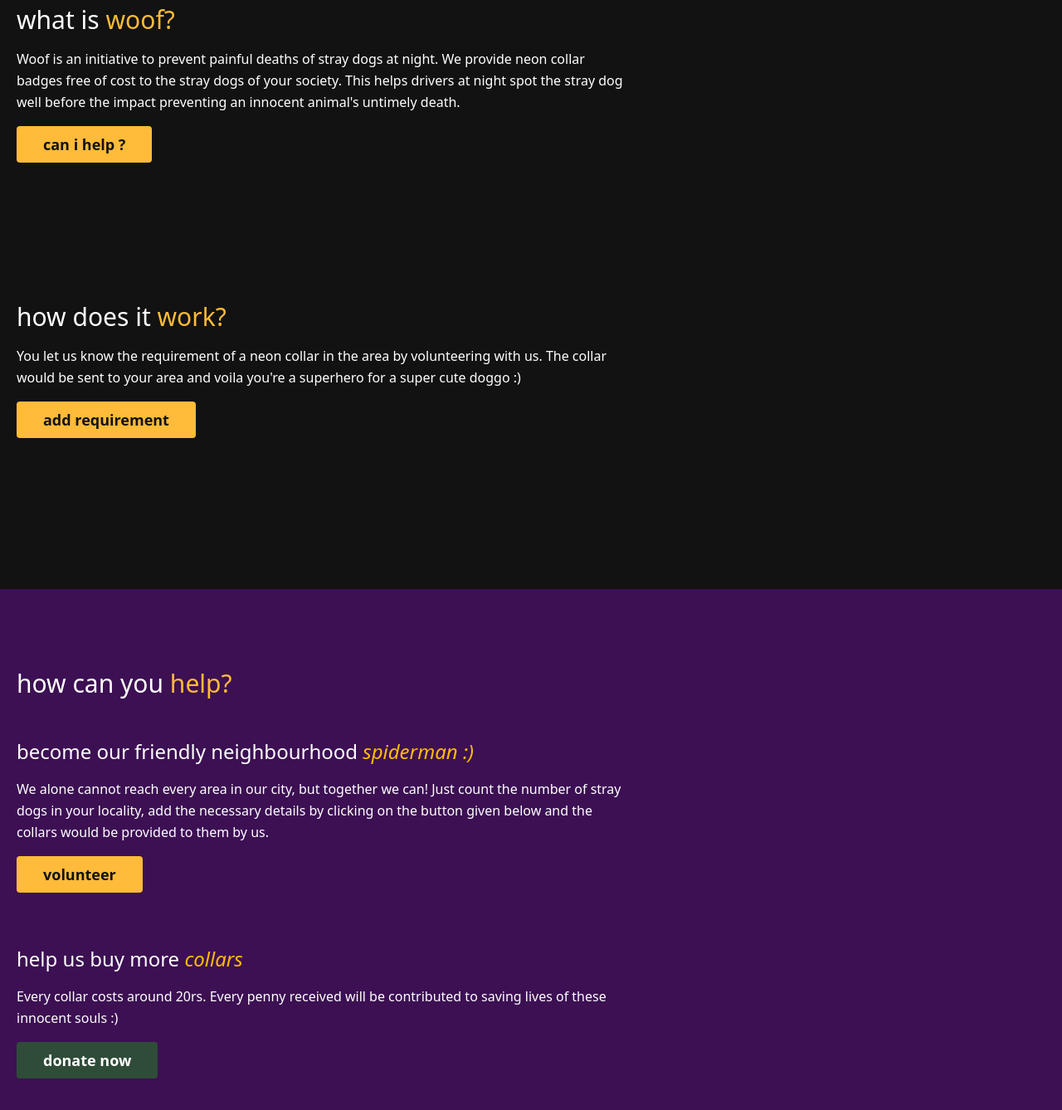
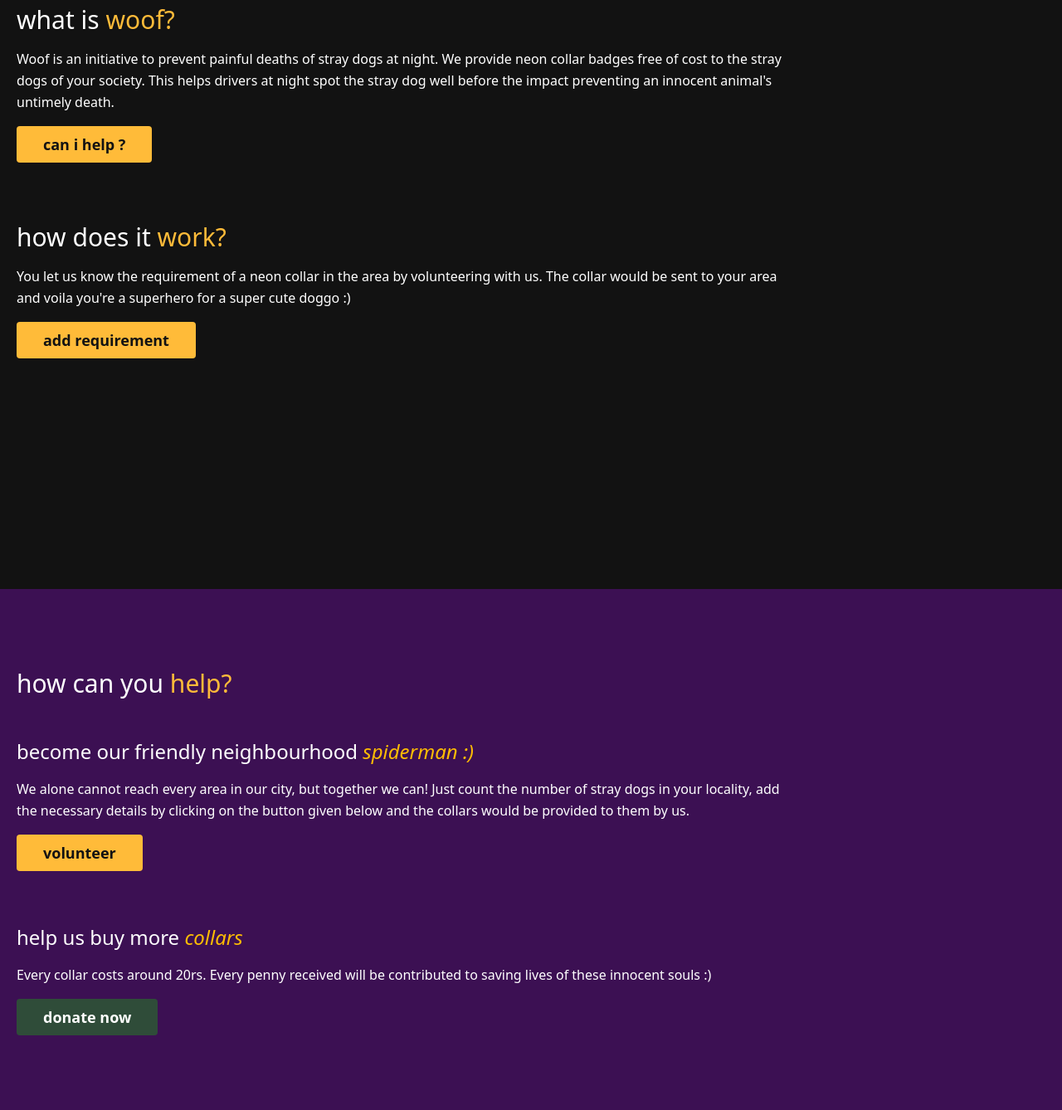
Before and after one commit to RohitMoorjani/dog-collar, a plain HTML site: page index.html in a window 1280 px wide. Shown: the part 890-2228 px from the top of the page at 83% size. Drawn offline with nearby package versions, Linux system fonts and the light colour scheme.

Commit message:
Responsive changes

```diff
--- a/index.html
+++ b/index.html
@@ -11,7 +11,7 @@
 <div class="main">
 
   <header class="text-gray-600 body-font">
-    <div class="container flex  mx-5 p-5 flex-col md:flex-row items-center">
+    <div class="container flex p-5 flex-col md:flex-row items-center">
       <a class="flex title-font text-gray-900 font-medium items-center mb-4 md:mb-0">
         <span class="ml-3 text-4xl ubuntu" style="font-style: italic;">woof!</span>
       </a>
@@ -42,7 +42,7 @@
 
 
   <section class="text-gray-600 body-font">
-    <div class="container px-5 py-24 mx-auto flex flex-wrap items-center" style="padding-bottom: 4rem;">
+    <div class="container px-5 mx-auto flex flex-wrap items-center" style="padding-bottom: 4rem;">
       <div class="lg:w-3/5 md:w-1/2 md:pr-16 lg:pr-0 pr-0">
         <h1 class="title-font font-medium text-3xl" style="color: #fff;">how does it <span style="color: #ffbb39;">work?</span> </h1>
         <p class="leading-relaxed mt-4 text-white" style="color: #fff;">You let us know the requirement of a neon collar in the area by volunteering with us. The collar would be sent to your area and voila you're a superhero for a super cute doggo :)</p>
@@ -70,7 +70,7 @@
 <div class="third" id="third">
 
   <section class="text-gray-600 body-font"></section>
-    <div class="container px-5 py-24 mx-auto flex flex-wrap items-center">
+    <div class="container px-5 py-24 mx-auto flex flex-wrap items-center" style="background: #3c1053;">
       <div class="lg:w-3/5 md:w-1/2 md:pr-16 lg:pr-0 pr-0">
         <h1 class="title-font font-medium text-3xl" style="color: #fff;">how can you <span style="color: #ffbb39;">help?</span> </h1>
         <h2 class="title-font font-medium text-2xl" style="color: #fff; padding-top: 3rem;">become our friendly neighbourhood <span style="color: #FFBD03; font-style: italic;">spiderman :)</span> </h2>
@@ -83,6 +83,14 @@
     </div>
   </section>
 </div>
+
+<style>
+    @media (min-width: 768px){
+      .md\:w-1\/2{
+    width: 75%;
+}}
+
+</style>
 
 <script>
 
```
